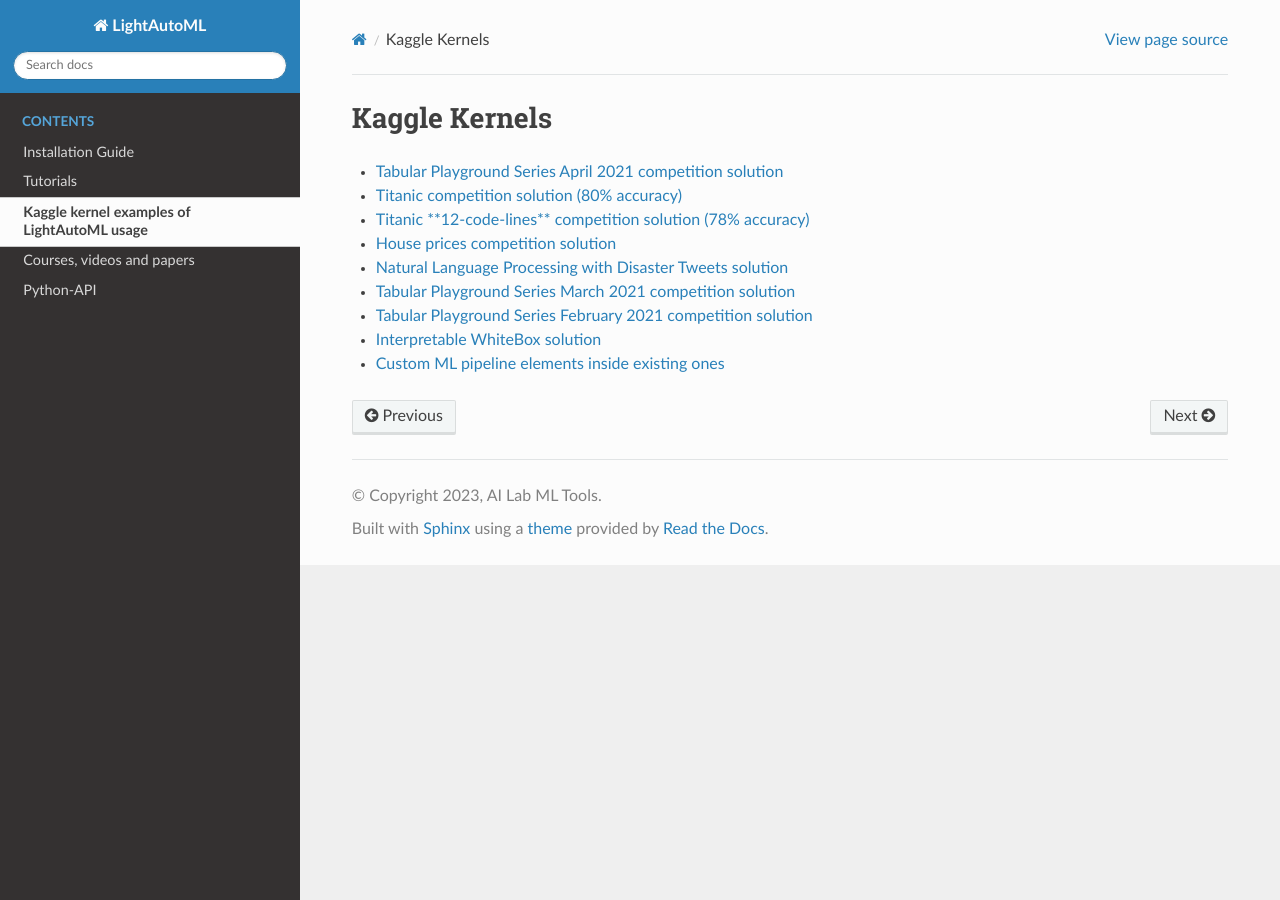
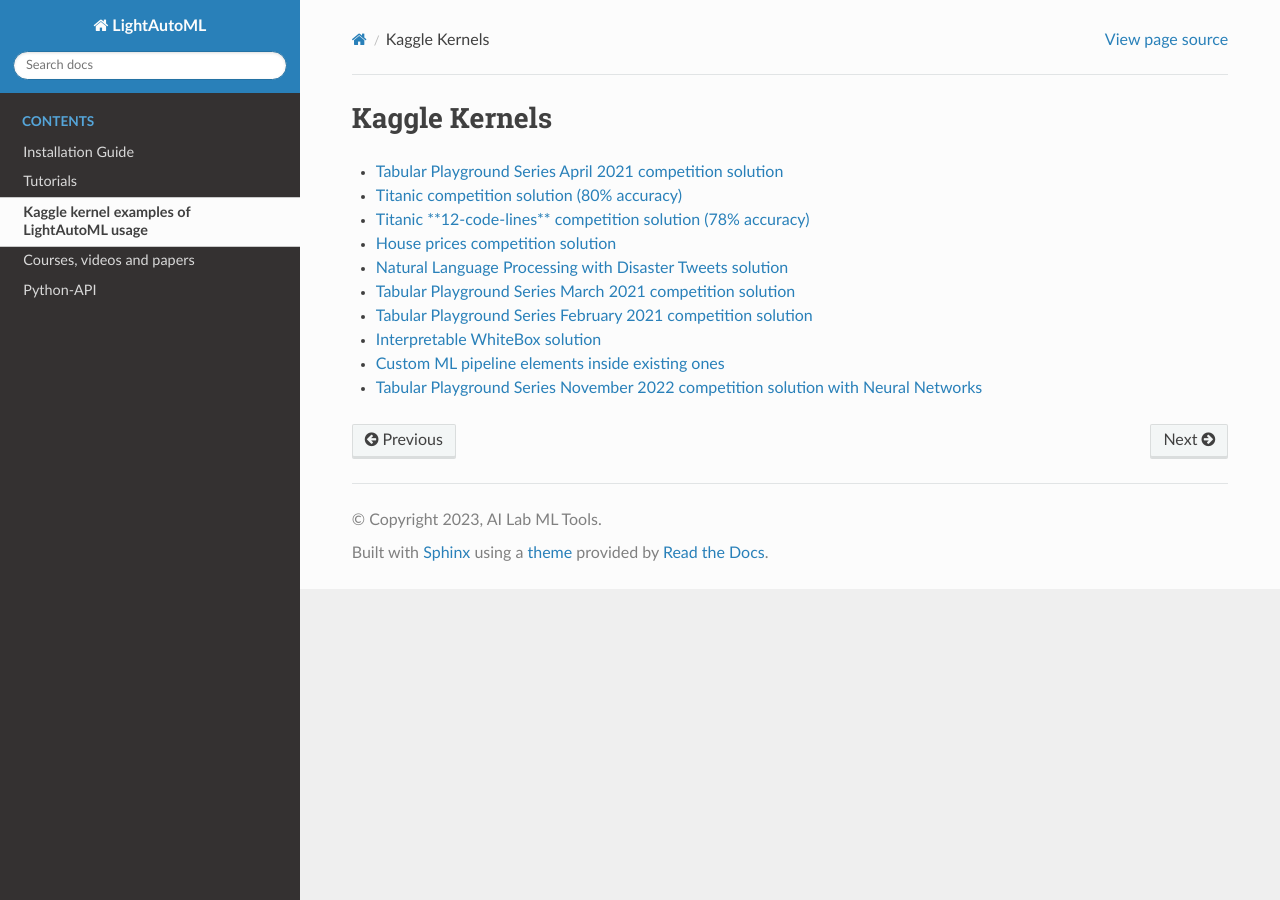
Before and after one commit to sb-ai-lab/LightAutoML, a Sphinx documentation site: the page built from docs/pages/Kaggle_Kernels.rst, in a window 1280 px wide. Built offline with Sphinx 7.4.7 and the Read the Docs theme 2.0.0, drawn with Linux system fonts in a browser that asks for light colours; pages that are not in the unit, such as notebooks, are missing from menus.

Commit message:
add tps nn solution link

```diff
--- a/docs/pages/Kaggle_Kernels.rst
+++ b/docs/pages/Kaggle_Kernels.rst
@@ -10,3 +10,4 @@ Kaggle Kernels
 * `Tabular Playground Series February 2021 competition solution <https://www.kaggle.com/alexryzhkov/lightautoml-tabulardata-love>`_
 * `Interpretable WhiteBox solution <https://www.kaggle.com/simakov/lama-whitebox-preset-example>`_
 * `Custom ML pipeline elements inside existing ones <https://www.kaggle.com/simakov/lama-custom-automl-pipeline-example>`_
+* `Tabular Playground Series November 2022 competition solution with Neural Networks <https://www.kaggle.com/code/mikhailkuz/lightautoml-nn-happiness>`_
```
